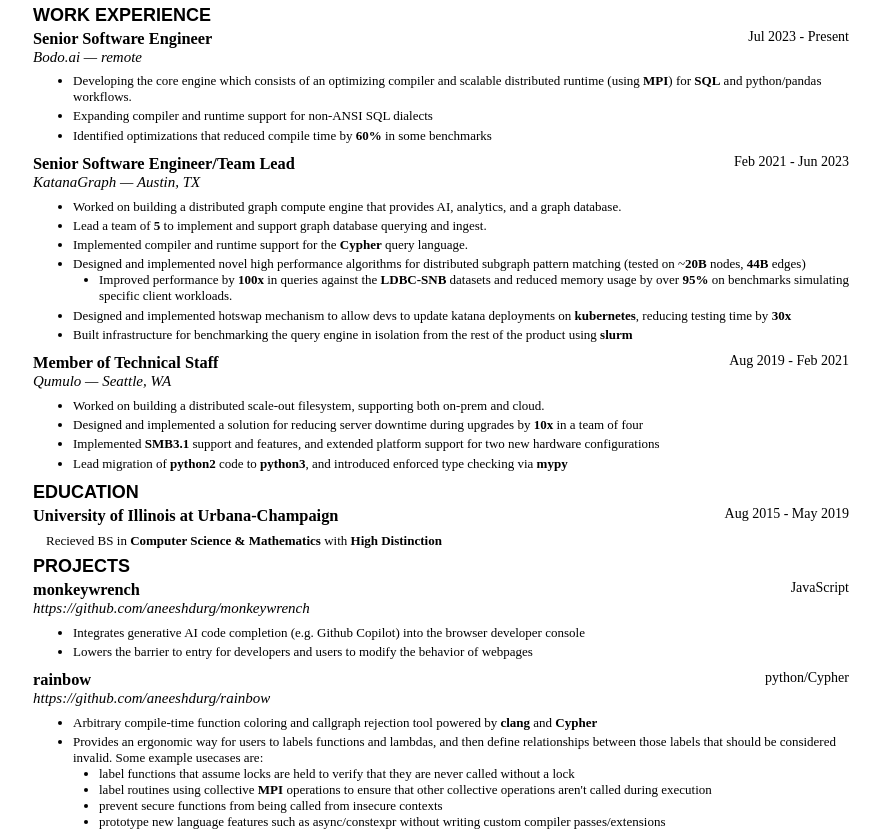
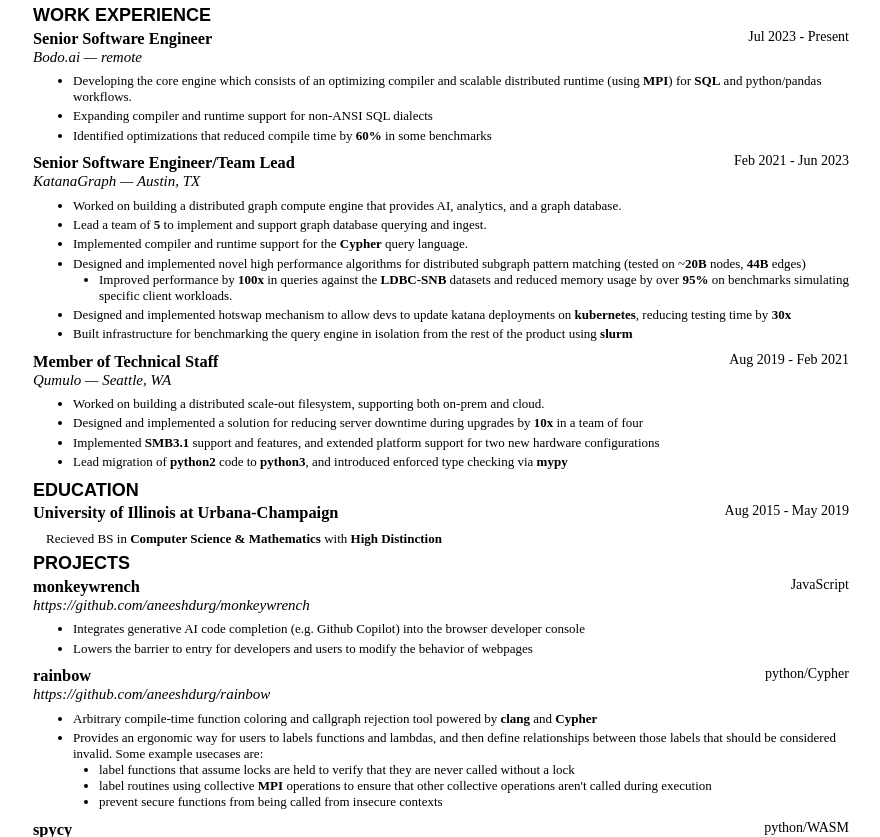
Before and after one commit to aneeshdurg/resume, a plain HTML site: page index.html in a window 1280 px wide. Shown: the part 106-943 px from the top of the page, without its empty margins (199-1079 px from the left). Drawn offline with Linux system fonts and the light colour scheme.

Commit message:
fix overflow

```diff
--- a/snippets/projects/rainbow.html
+++ b/snippets/projects/rainbow.html
@@ -11,7 +11,6 @@
           <li> label functions that assume locks are held to verify that they are never called without a lock </li>
           <li> label routines using collective <b>MPI</b> operations to ensure that other collective operations aren't called during execution </li>
           <li> prevent secure functions from being called from insecure contexts </li>
-          <li> prototype new language features such as async/constexpr without writing custom compiler passes/extensions </li>
         </ul>
       </li>
     </ul>
--- a/style.css
+++ b/style.css
@@ -90,7 +90,7 @@
 
 .entry {
   clear: both;
-  padding-bottom: 0.45em;
+  padding-bottom: 0.4em;
 }
 
 .title {
```
Also changed, not shown: 2 other files.
